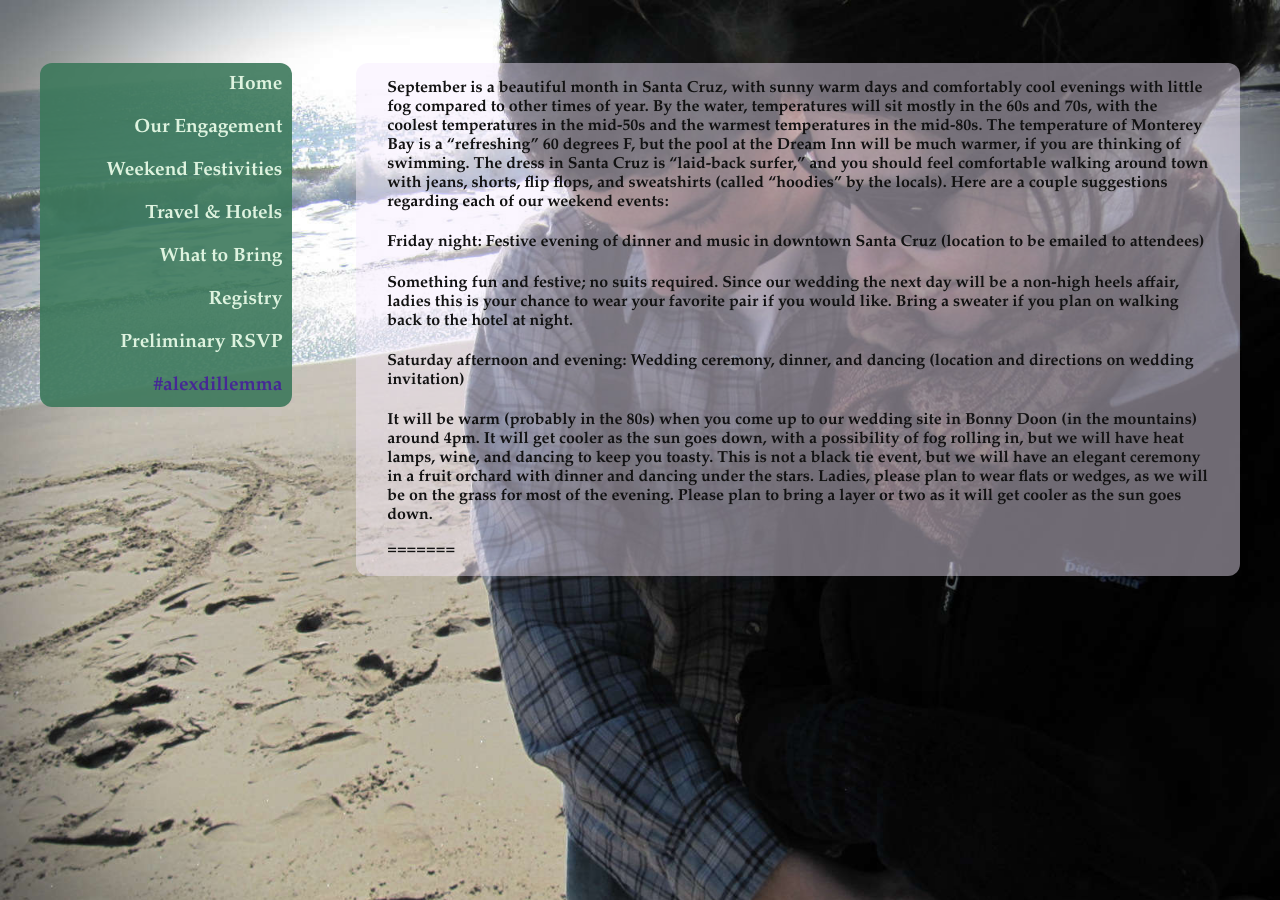
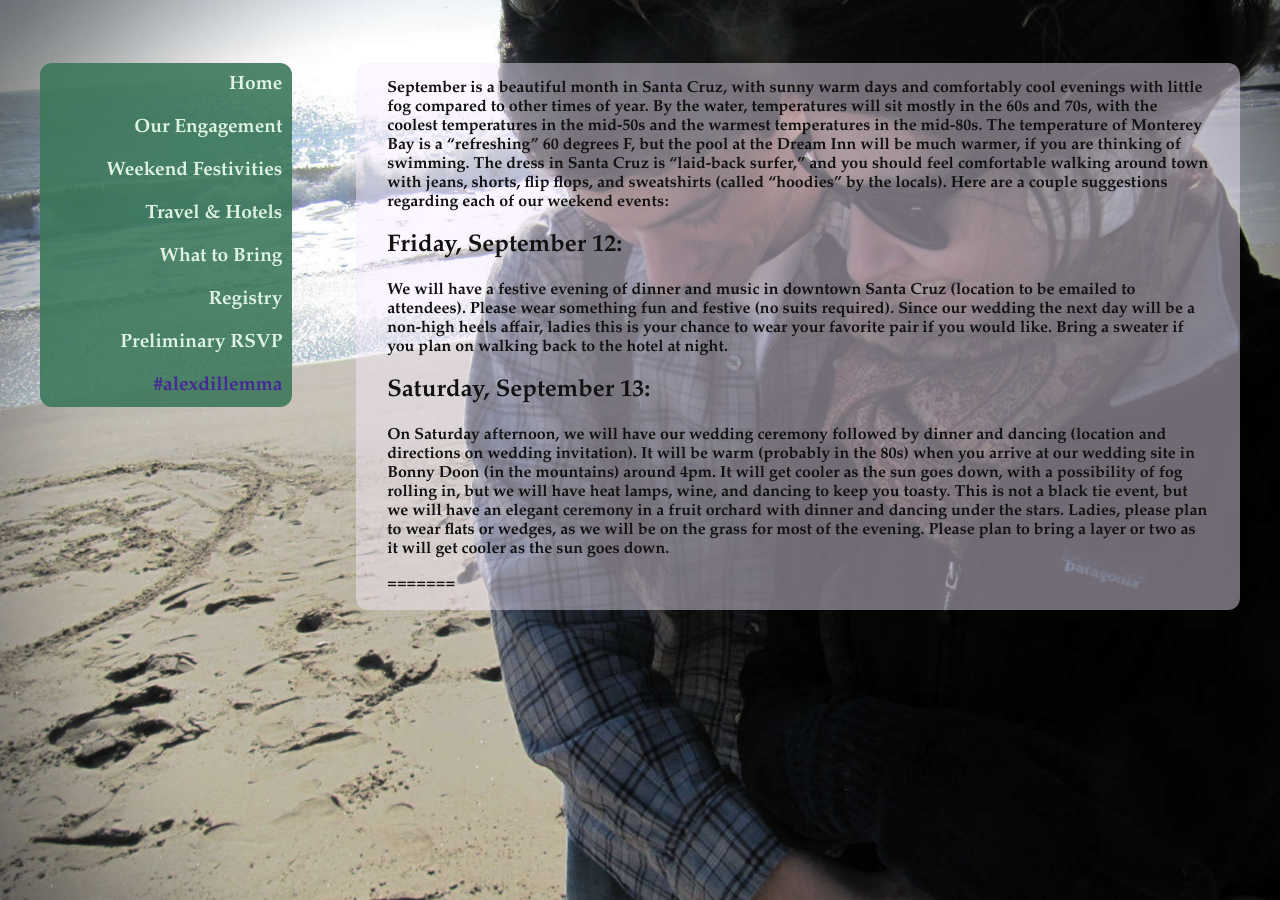
Before and after one commit to adgaudio/wedding, a Jekyll site: the page built from what-to-bring.md, in a window 1280 px wide. Built offline with Jekyll 4.4.1, drawn with Linux system fonts in a browser that asks for light colours; Markdown is read by kramdown in place of the engine named in the settings.

Commit message:
Update what-to-bring.md

```diff
--- a/what-to-bring.md
+++ b/what-to-bring.md
@@ -6,12 +6,10 @@ site_classes: gray_background
 
 September is a beautiful month in Santa Cruz, with sunny warm days and comfortably cool evenings with little fog compared to other times of year. By the water, temperatures will sit mostly in the 60s and 70s, with the coolest temperatures in the mid-50s and the warmest temperatures in the mid-80s.  The temperature of Monterey Bay is a "refreshing" 60 degrees F, but the pool at the Dream Inn will be much warmer, if you are thinking of swimming.  The dress in Santa Cruz is "laid-back surfer," and you should feel comfortable walking around town with jeans, shorts, flip flops, and sweatshirts (called "hoodies" by the locals).  Here are a couple suggestions regarding each of our weekend events:
 
-####Friday night: Festive evening of dinner and music in downtown Santa Cruz (location to be emailed to attendees)
+##Friday, September 12:
+We will have a festive evening of dinner and music in downtown Santa Cruz (location to be emailed to attendees).  Please wear something fun and festive (no suits required). Since our wedding the next day will be a non-high heels affair, ladies this is your chance to wear your favorite pair if you would like. Bring a sweater if you plan on walking back to the hotel at night.
 
-Something fun and festive; no suits required. Since our wedding the next day will be a non-high heels affair, ladies this is your chance to wear your favorite pair if you would like. Bring a sweater if you plan on walking back to the hotel at night.
-
-####Saturday afternoon and evening: Wedding ceremony, dinner, and dancing (location and directions on wedding invitation)
-
-It will be warm (probably in the 80s) when you come up to our wedding site in Bonny Doon (in the mountains) around 4pm. It will get cooler as the sun goes down, with a possibility of fog rolling in, but we will have heat lamps, wine, and dancing to keep you toasty.  This is not a black tie event, but we will have an elegant ceremony in a fruit orchard with dinner and dancing under the stars.  Ladies, please plan to wear flats or wedges, as we will be on the grass for most of the evening. Please plan to bring a layer or two as it will get cooler as the sun goes down.
+##Saturday, September 13:
+On Saturday afternoon, we will have our wedding ceremony followed by dinner and dancing (location and directions on wedding invitation).  It will be warm (probably in the 80s) when you arrive at our wedding site in Bonny Doon (in the mountains) around 4pm. It will get cooler as the sun goes down, with a possibility of fog rolling in, but we will have heat lamps, wine, and dancing to keep you toasty.  This is not a black tie event, but we will have an elegant ceremony in a fruit orchard with dinner and dancing under the stars.  Ladies, please plan to wear flats or wedges, as we will be on the grass for most of the evening. Please plan to bring a layer or two as it will get cooler as the sun goes down.
 
 =======
```
